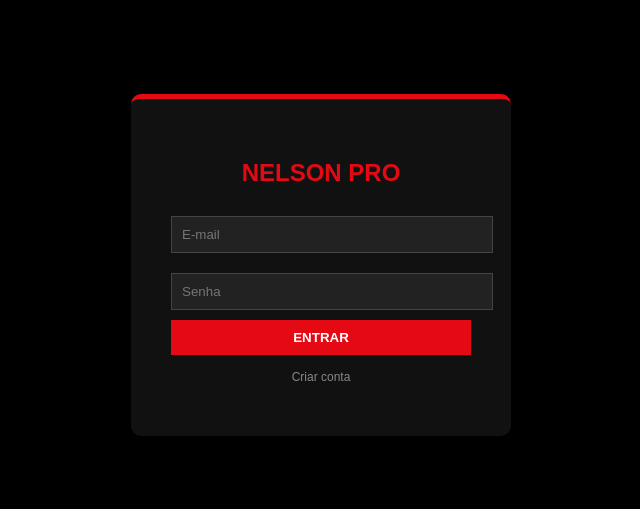
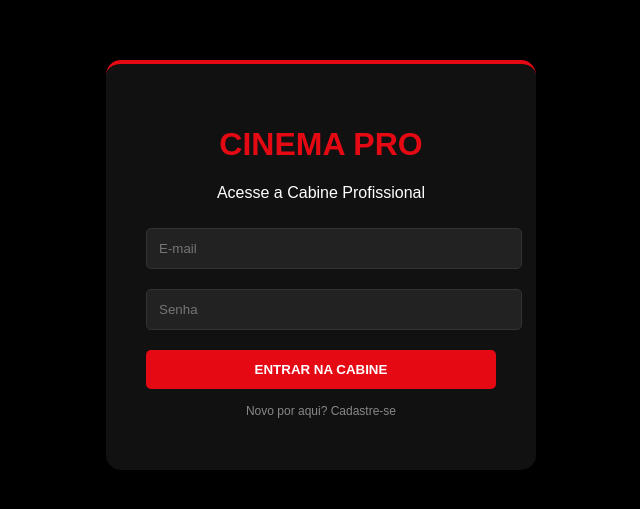
Before and after one commit to nelsoncineflixsum-maker/nelson-pro-platform, a website: page frontend/login.html in a window 1280 px wide. Shown: the part 135-644 px from the top of the page, without its empty margins (319-959 px from the left). Drawn offline with Linux system fonts and the light colour scheme.

Commit message:
Update login.html

```diff
--- a/frontend/login.html
+++ b/frontend/login.html
@@ -1,23 +1,25 @@
 <!DOCTYPE html>
-<html>
+<html lang="pt-br">
 <head>
     <meta charset="UTF-8">
-    <title>Nelson Pro | Login</title>
+    <title>Nelson Pro | Acesso Cabine</title>
     <style>
         body { background: #000; color: #fff; font-family: sans-serif; display: flex; justify-content: center; align-items: center; height: 100vh; margin: 0; }
-        .box { background: #111; padding: 40px; border-radius: 10px; border-top: 5px solid #e50914; text-align: center; width: 300px; }
-        input { width: 100%; padding: 10px; margin: 10px 0; background: #222; border: 1px solid #444; color: #fff; }
-        button { width: 100%; padding: 10px; background: #e50914; border: none; color: #fff; cursor: pointer; font-weight: bold; }
+        .login-card { background: #111; padding: 40px; border-radius: 15px; border-top: 4px solid #e50914; width: 350px; text-align: center; }
+        input { width: 100%; padding: 12px; margin: 10px 0; background: #222; border: 1px solid #333; color: #fff; border-radius: 5px; }
+        button { width: 100%; padding: 12px; background: #e50914; border: none; color: #fff; font-weight: bold; cursor: pointer; border-radius: 5px; margin-top: 10px; }
     </style>
 </head>
 <body>
-    <div class="box">
-        <h2 style="color:#e50914">NELSON PRO</h2>
+    <div class="login-card">
+        <h1 style="color:#e50914">CINEMA PRO</h1>
+        <p>Acesse a Cabine Profissional</p>
         <input type="email" id="email" placeholder="E-mail">
         <input type="password" id="pass" placeholder="Senha">
-        <button onclick="logar()">ENTRAR</button>
-        <p style="font-size:12px; margin-top:15px; cursor:pointer; color:#888" onclick="window.location.href='cadastro.html'">Criar conta</p>
+        <button onclick="logar()">ENTRAR NA CABINE</button>
+        <p style="font-size: 12px; margin-top: 15px; color: #888; cursor: pointer;" onclick="alert('Funcionalidade de cadastro em breve ou use o link direto!')">Novo por aqui? Cadastre-se</p>
     </div>
+
     <script>
         async function logar() {
             const email = document.getElementById('email').value;
@@ -30,8 +32,10 @@
             const data = await res.json();
             if (data.success) {
                 localStorage.setItem('user', JSON.stringify(data.user));
-                window.location.href = 'index.html';
-            } else { alert('Erro no login!'); }
+                window.location.href = 'index.html'; // Vai para o simulador bonitão
+            } else {
+                alert('Acesso negado: Verifique seus dados!');
+            }
         }
     </script>
 </body>
```
